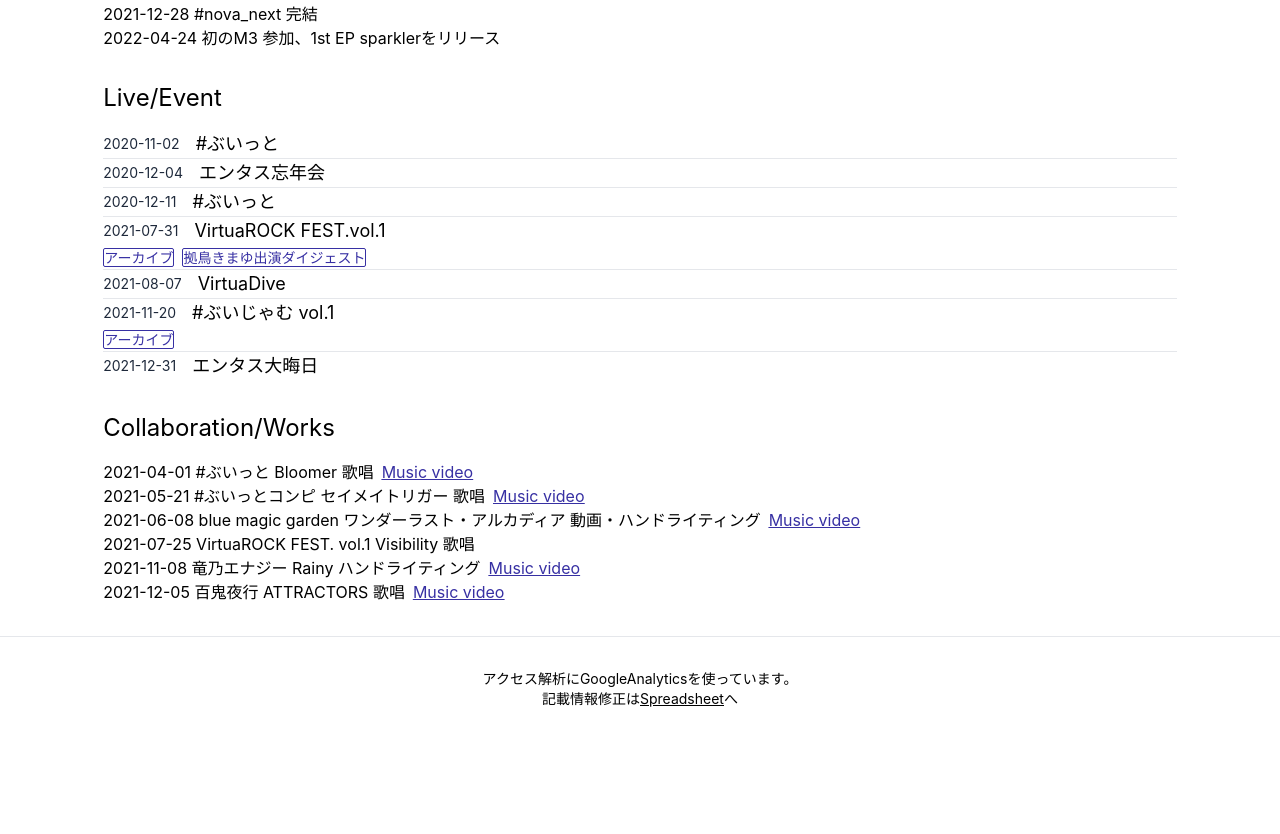
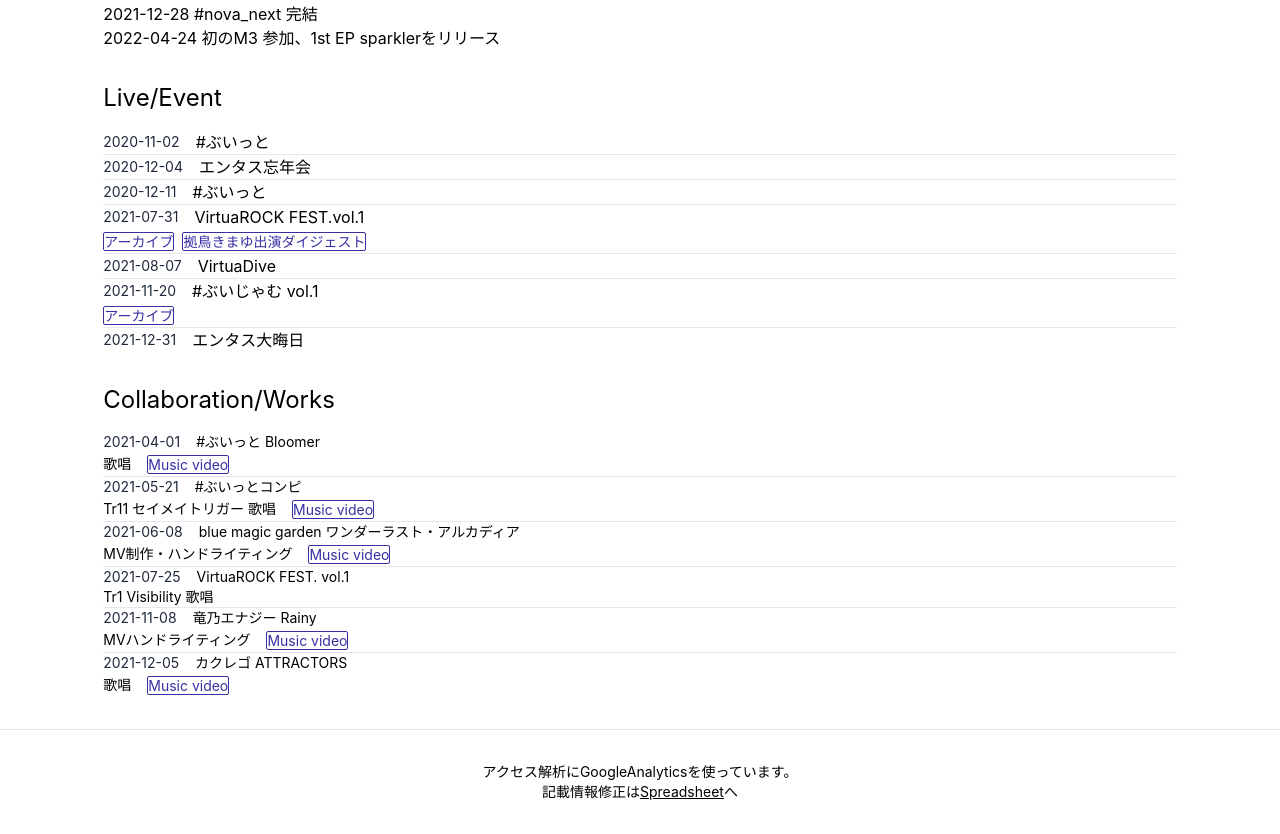
Before and after one commit to human-readable-name/yorudokimayu-info, a Next.js app: page /biography in a window 1280 px wide. Shown: the part 585-1419 px from the top of the page. Before the commit the page ends 1326 px from the top, so only its background shows below. Built offline with nearby package versions, Linux system fonts and the light colour scheme; no server answers.

Commit message:
コラボ履歴をスマートフォンでも見やすくした

```diff
--- /dev/null
+++ b/src/components/biography/CollaborationCard.tsx
@@ -0,0 +1,31 @@
+import React from "react";
+import DateLabel from "./DateLabel";
+
+import { Collaboration } from "../../entities/biography/Collaboration";
+import CollaborationLinkItem from "./CollaborationLinkItem";
+
+type Props = {
+    collaboration: Collaboration;
+};
+
+const CollaborationCard: React.FC<Props> = ({collaboration}) => {
+    return <article>
+        <div className="flex flex-wrap space-x-4">
+            <DateLabel date={collaboration.date} />
+            <span className="text-sm">
+                {collaboration.product.artist}
+                {collaboration.product.artist.length > 0 ? " " : ""}
+                {collaboration.product.name}
+            </span>
+        </div>
+        <div className="flex flex-wrap space-x-4 jusitfy-start items-center">
+            <span className="text-sm">{collaboration.partOfTheWork}</span>
+            { collaboration.link &&
+                <CollaborationLinkItem collaborationLink={collaboration.link} />
+            }
+        </div>
+
+    </article>;
+};
+
+export default CollaborationCard;
--- /dev/null
+++ b/src/components/biography/CollaborationLinkItem.tsx
@@ -0,0 +1,21 @@
+import React from "react";
+import { CollaborationLink } from "../../entities/biography/Collaboration";
+
+type Props = {
+    collaborationLink: CollaborationLink;
+};
+
+const CollaborationLinkItem: React.FC<Props> = ({collaborationLink}) => {
+    return <span>
+        <a
+            href={collaborationLink.url}
+            target="_blank"
+            rel="noopener noreferrer"
+            className="rounded-sm border border-solid border-indigo-800 text-indigo-800 text-center text-sm"
+        >
+            {collaborationLink.name}
+        </a>
+    </span>
+};
+
+export default CollaborationLinkItem;
--- a/src/components/biography/EventHistoryCard.tsx
+++ b/src/components/biography/EventHistoryCard.tsx
@@ -11,7 +11,7 @@
     return <article>
         <div className="flex space-x-4 justify-start items-center">
             <DateLabel date={eventHistory.date} />
-            <span className="text-lg">{eventHistory.name}</span>
+            <span>{eventHistory.name}</span>
         </div>
         { eventHistory.links && eventHistory.links.length > 0 &&
             <ul className="flex flex-wrap space-x-2">
--- /dev/null
+++ b/src/entities/biography/Collaboration.ts
@@ -0,0 +1,72 @@
+export type CollaborationLink = {
+    name: string;
+    url: string;
+};
+
+export type CollaborationProduct = {
+    name: string;
+    artist: string;
+}
+
+export type Collaboration = {
+    date: Date;
+    product: CollaborationProduct;
+    partOfTheWork: string;
+    link?: CollaborationLink;
+};
+
+export const collaborations: Collaboration[] = [
+    {
+        date: new Date("2021-04-01"),
+        product: {
+            name: "Bloomer",
+            artist: "#ぶいっと",
+        },
+        partOfTheWork: "歌唱",
+        link: {name: "Music video", url: "https://youtu.be/ZVsIPmfkWAg"},
+    },
+    {
+        date: new Date("2021-05-21"),
+        product: {
+            name: "#ぶいっとコンピ",
+            artist: "",
+        },
+        partOfTheWork: "Tr11 セイメイトリガー 歌唱",
+        link: {name: "Music video", url: "https://youtu.be/CcvQX-tCBco"},
+    },
+    {
+        date: new Date("2021-06-08"),
+        product: {
+            name: "ワンダーラスト・アルカディア",
+            artist: "blue magic garden",
+        },
+        partOfTheWork: "MV制作・ハンドライティング",
+        link: {name: "Music video", url: "https://youtu.be/C0SHjl6xZLw"},
+    },
+    {
+        date: new Date("2021-07-25"),
+        product: {
+            name: "VirtuaROCK FEST. vol.1",
+            artist: "",
+        },
+        partOfTheWork: "Tr1 Visibility 歌唱",
+    },
+    {
+        date: new Date("2021-11-08"),
+        product: {
+            name: "Rainy",
+            artist: "竜乃エナジー",
+        },
+        partOfTheWork: "MVハンドライティング ",
+        link: {name: "Music video", url: "https://youtu.be/ZZ548wxw_e4"},
+    },
+    {
+        date: new Date("2021-12-05"),
+        product: {
+            name: "ATTRACTORS",
+            artist: "カクレゴ",
+        },
+        partOfTheWork: "歌唱",
+        link: {name: "Music video", url: "https://youtu.be/YePQNFVRHFk"},
+    },
+];
--- a/src/pages/biography.tsx
+++ b/src/pages/biography.tsx
@@ -7,8 +7,9 @@
 import EventHistoryCard from '../components/biography/EventHistoryCard';
 import SnsLinkItem from '../components/biography/SnsLinkItem';
 import externalLink from '../constants/externalLink';
-
+import { collaborations } from '../entities/biography/Collaboration';
 import { eventHistories } from '../entities/biography/EventHistory';
+import CollaborationCard from '../components/biography/CollaborationCard';
 
 const Biography: NextPage = () => {
     return (
@@ -67,31 +68,9 @@
                     </section>
                     <section>
                         <SectionTitle text="Collaboration/Works" />
-                        <ul className="leading-6 list-inside list-none">
-                            <li>
-                                2021-04-01 #ぶいっと Bloomer 歌唱
-                                <span className="mx-2 underline text-indigo-800"><a href="https://youtu.be/ZVsIPmfkWAg" target="_blank" rel="noopener noreferrer">Music video</a></span>
-                            </li>
-                            <li>
-                                2021-05-21 #ぶいっとコンピ セイメイトリガー 歌唱
-                                <span className="mx-2 underline text-indigo-800"><a href="https://youtu.be/CcvQX-tCBco" target="_blank" rel="noopener noreferrer">Music video</a></span>
-                            </li>
-                            <li>
-                                2021-06-08 blue magic garden ワンダーラスト・アルカディア 動画・ハンドライティング
-                                <span className="mx-2 underline text-indigo-800"><a href="https://youtu.be/C0SHjl6xZLw" target="_blank" rel="noopener noreferrer">Music video</a></span>
-                            </li>
-                            <li>
-                                2021-07-25 VirtuaROCK FEST. vol.1 Visibility 歌唱
-                            </li>
-                            <li>
-                                2021-11-08 竜乃エナジー Rainy ハンドライティング
-                                <span className="mx-2 underline text-indigo-800"><a href="https://youtu.be/ZZ548wxw_e4" target="_blank" rel="noopener noreferrer">Music video</a></span>
-                            </li>
-                            <li>
-                                2021-12-05 百鬼夜行 ATTRACTORS 歌唱
-                                <span className="mx-2 underline text-indigo-800"><a href="https://youtu.be/YePQNFVRHFk" target="_blank" rel="noopener noreferrer">Music video</a></span>
-                            </li>
-                        </ul>
+                        <div className="grid divide-y">
+                            { collaborations.map((collaboration, index) => <CollaborationCard collaboration={collaboration} key={index} />)}
+                        </div>
                     </section>
                 </div>
             </main>
```
